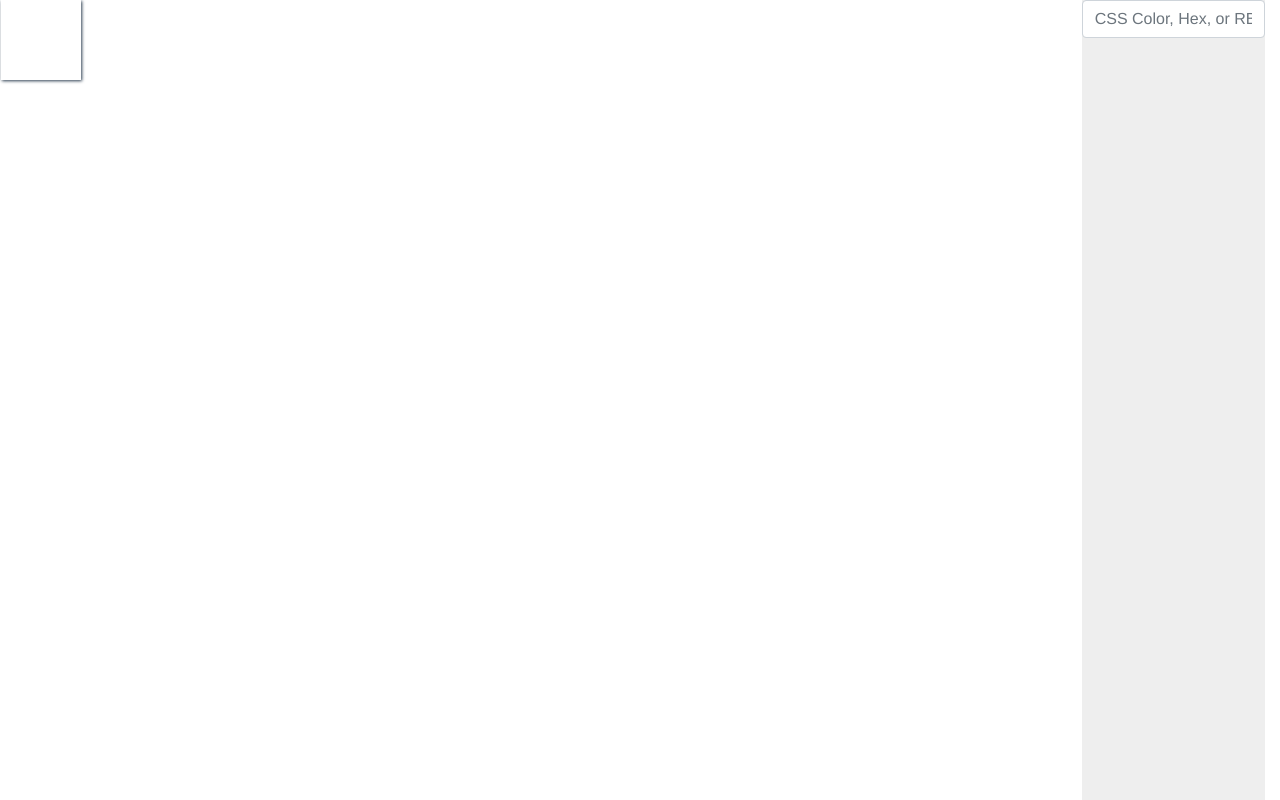
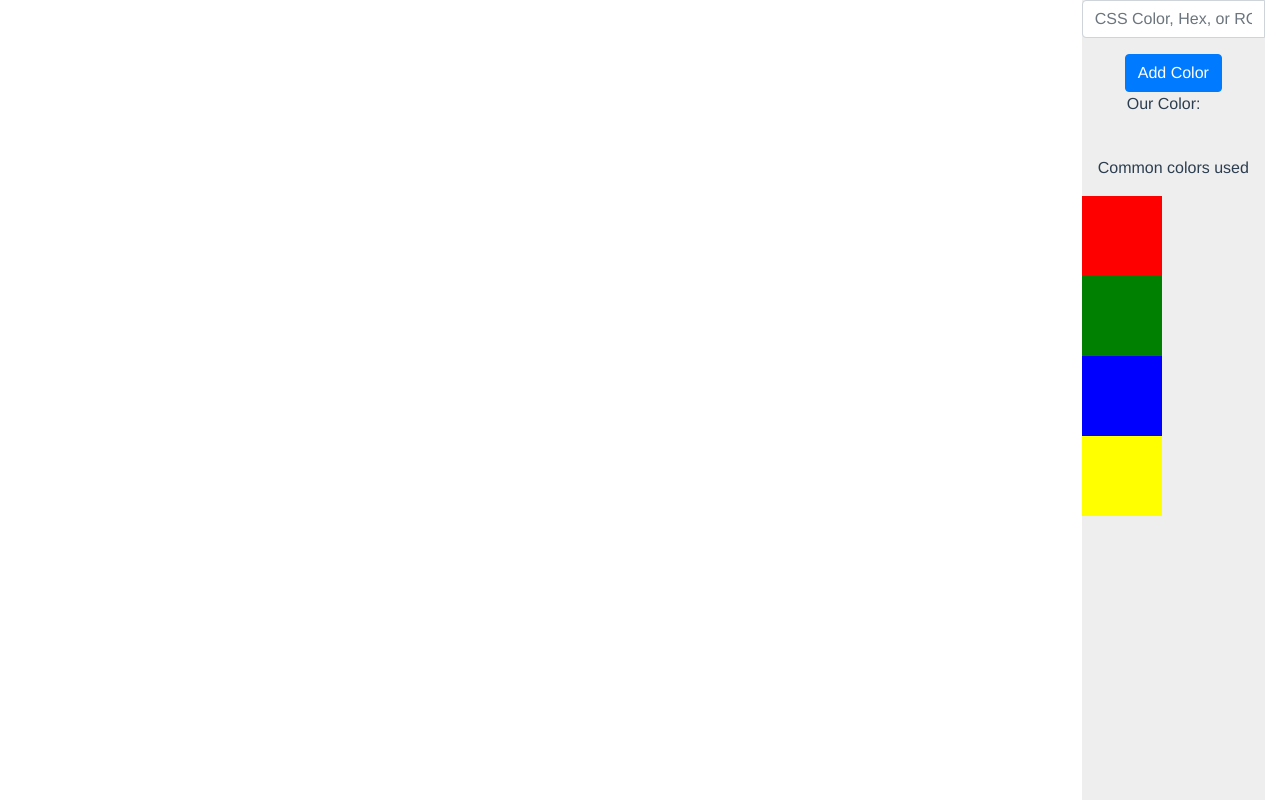
Before and after one commit to riderjensen/pixel-creator, a Vue app: page / in a window 1280 px wide. Built offline with nearby package versions, Linux system fonts and the light colour scheme.

Commit message:
Sidebar clicking working

```diff
--- a/src/components/Sidebar.vue
+++ b/src/components/Sidebar.vue
@@ -1,25 +1,56 @@
 <template>
-  <div>
+  <div class="side">
 	<div class="input-group mb-3">
-		<input type="text" class="form-control" placeholder="CSS Color, Hex, or RBG" v-model="ourColor" v-on:keyup="$emit('color', ourColor)">
+		<input type="text" class="form-control" placeholder="CSS Color, Hex, or RGB" v-model="ourColor" v-on:keyup="$emit('color', ourColor)" />
+		<br />
+	</div>
+	<button class="btn btn-primary" @click="pushColor(ourColor)">Add Color</button>
+	<p>Our Color: <span class="colorShow" :style="{backgroundColor: ourColor}"></span></p>
+	<br />
+	<p>Common colors used</p>
+	<div class="flexRow">
+		<div v-for="index in commonColorsArray" :key="index">
+			<CommonColor :smallColor="index" v-on:sendsmallcolor="setColor" />
+		</div>
 	</div>
   </div>
 </template>
 
+
+
 <script>
+import CommonColor from './CommonColor.vue'
+
 export default {
 	name: 'Sidebar',
-		data: () => {
-			return {
-				ourColor: ''
-			}
+	components: {
+		CommonColor
+	},
+	data: () => {
+		return {
+			ourColor: '',
+			commonColorsArray: ['red', 'green', 'blue', 'yellow']
+		}
+	},
+	methods: {
+		pushColor(color) {
+			this.commonColorsArray.push(color);
+		},
+		setColor(incColor){
+			this.ourColor = incColor;
 		}
 	}
+}
 </script>
 
 <style scoped>
-div{
+div.side{
 	height: 100vh;
 	background-color: #eee;
 }
+span.colorShow{
+	display: inline-block;
+	height: 15px;
+	width: 15px;
+}
 </style>
```
